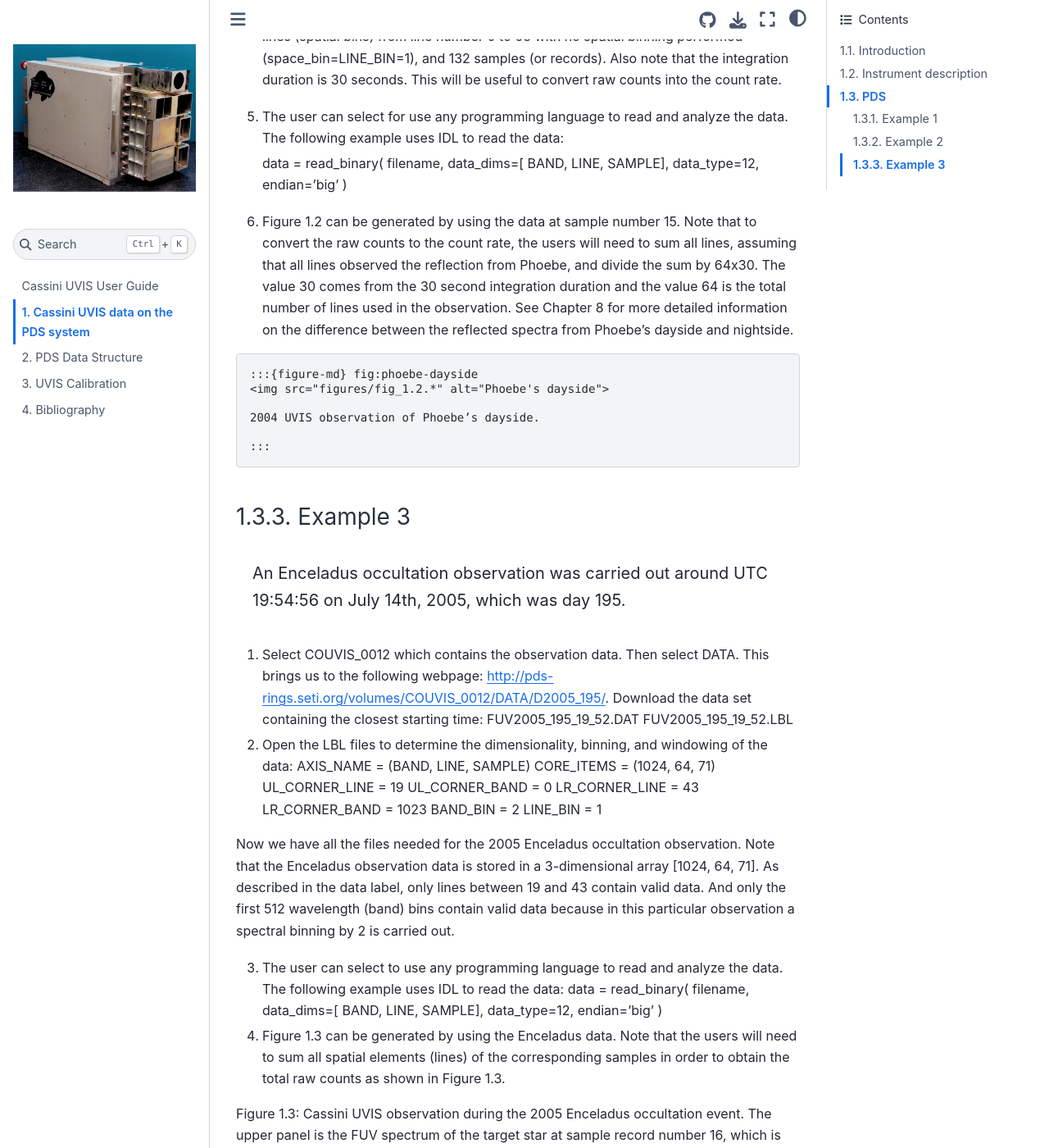
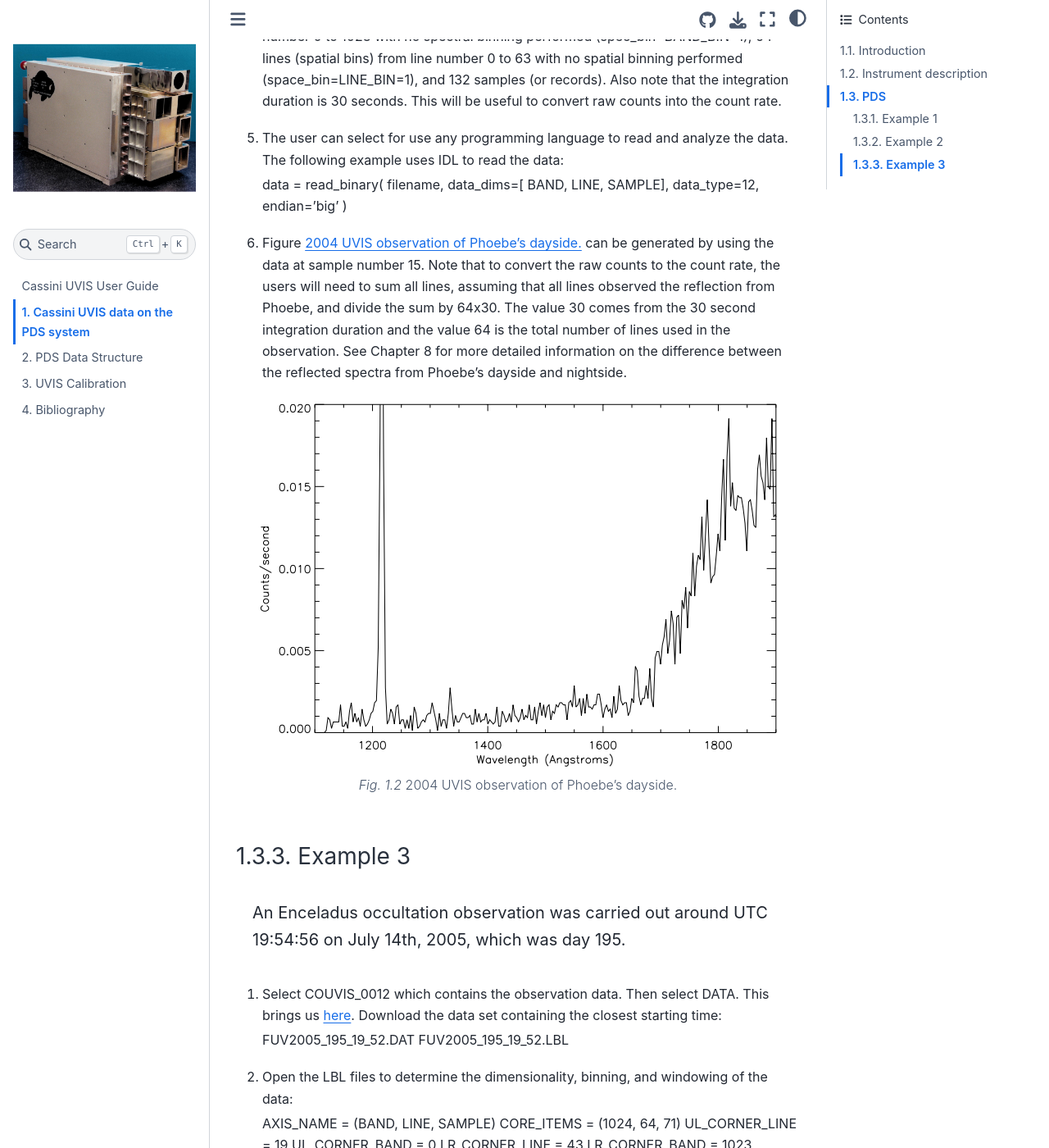
Before and after one commit to Cassini-UVIS/users_guide, a Jupyter Book: the page built from 01_uvis_on_pds.md, in a window 1280 px wide and 1400 px high, scrolled down 8966 px. Shown: the whole window at 82% size. Built offline with Jupyter Book 1.0.4 settings and Sphinx 7.4.7 and the Sphinx Book theme 1.1.4, drawn with Linux system fonts in a browser that asks for light colours; cross-references to code outside the pages are shown as plain code; some of the changed text lies outside the part shown.

Commit message:
checking formatting

````diff
--- a/01_uvis_on_pds.md
+++ b/01_uvis_on_pds.md
@@ -253,7 +253,7 @@ following example uses IDL to read the data:
     Note that endian keyword is set to `big` because the machine used to create the binary file follows big-endian byte ordering.
     Also note that in IDL, type code 12 refers to a 16-bit unsigned integer ranging from 0 to 65535.
 6. Some supporting IDL codes and calibration files can be found on the PDS system associated
-with the data. For example, the users can go to [this link](https://pds-rings.seti.org/volumes/COUVIS_0011/SOFTWARE/CALIB/VERSION_3) to download `F_FLIGHT_WAVELENGTH.PRO`, which can provide the wavelength scale of the data. Figure 1.1 can be generated by summing all the sample data from lines 2 and 61.
+with the data. For example, the users can go to [this link](https://pds-rings.seti.org/volumes/COUVIS_0011/SOFTWARE/CALIB/VERSION_3) to download `F_FLIGHT_WAVELENGTH.PRO`, which can provide the wavelength scale of the data. Figure {ref}`fig:saturn-aurora` can be generated by summing all the sample data from lines 2 and 61.
 
 :::{figure-md} fig:saturn-aurora
 <img src="figures/fig_1.1.*" alt="Saturn's aurora on 2005-172">
@@ -306,65 +306,63 @@ following example uses IDL to read the data:
 
     data = read_binary( filename, data_dims=[ BAND, LINE, SAMPLE], data_type=12, endian='big' )
 
-6. Figure 1.2 can be generated by using the data at sample number 15. Note that to convert
-the raw counts to the count rate, the users will need to sum all lines, assuming that all lines
-observed the reflection from Phoebe, and divide the sum by 64x30. The value 30 comes from
-the 30 second integration duration and the value 64 is the total number of lines used in the
-observation. See Chapter 8 for more detailed information on the difference between the
-reflected spectra from Phoebe’s dayside and nightside.
+6. Figure {ref}`fig:phoebe-dayside` can be generated by using the data at sample number 15.
+Note that to convert the raw counts to the count rate, the users will need to sum all lines, assuming that all lines observed the reflection from Phoebe, and divide the sum by 64x30.
+The value 30 comes from the 30 second integration duration and the value 64 is the total number of lines used in the observation.
+See Chapter 8 for more detailed information on the difference between the reflected spectra from Phoebe’s dayside and nightside.
 
-
-```
 :::{figure-md} fig:phoebe-dayside
 <img src="figures/fig_1.2.*" alt="Phoebe's dayside">
 
 2004 UVIS observation of Phoebe’s dayside.
 
 :::
-```
 
 ### Example 3
+
 ```{epigraph}
 An Enceladus occultation observation was carried out around UTC 19:54:56 on July 14th, 2005, which was day 195.
 ```
 
-1) Select COUVIS_0012 which contains the observation data. Then select DATA. This
-brings us to the following webpage: [http://pds-](http://pds-)
-rings.seti.org/volumes/COUVIS_0012/DATA/D2005_195/. Download the data set
-containing the closest starting time:
-FUV2005_195_19_52.DAT
-FUV2005_195_19_52.LBL
+1) Select COUVIS_0012 which contains the observation data.
+Then select DATA.
+This brings us [here](https://pds-rings.seti.org/volumes/COUVIS_0012/DATA/D2005_195/).
+Download the data set containing the closest starting time:
+
+    FUV2005_195_19_52.DAT
+    FUV2005_195_19_52.LBL
 
 2) Open the LBL files to determine the dimensionality, binning, and windowing of the data:
-AXIS_NAME = (BAND, LINE, SAMPLE)
-CORE_ITEMS = (1024, 64, 71)
-UL_CORNER_LINE = 19
-UL_CORNER_BAND = 0
-LR_CORNER_LINE = 43
-LR_CORNER_BAND = 1023
-BAND_BIN = 2
-LINE_BIN = 1
 
-Now we have all the files needed for the 2005 Enceladus occultation observation. Note that
-the Enceladus observation data is stored in a 3-dimensional array [1024, 64, 71]. As
-described in the data label, only lines between 19 and 43 contain valid data. And only the
-first 512 wavelength (band) bins contain valid data because in this particular observation a
+    AXIS_NAME = (BAND, LINE, SAMPLE)
+    CORE_ITEMS = (1024, 64, 71)
+    UL_CORNER_LINE = 19
+    UL_CORNER_BAND = 0
+    LR_CORNER_LINE = 43
+    LR_CORNER_BAND = 1023
+    BAND_BIN = 2
+    LINE_BIN = 1
+
+Now we have all the files needed for the 2005 Enceladus occultation observation.
+Note that the Enceladus observation data is stored in a 3-dimensional array [1024, 64, 71].
+As described in the data label, only lines between 19 and 43 contain valid data.
+And only the first 512 wavelength (band) bins contain valid data because in this particular observation a
 spectral binning by 2 is carried out.
 
-3) The user can select to use any programming language to read and analyze the data. The
-following example uses IDL to read the data:
-data = read_binary( filename, data_dims=[ BAND, LINE, SAMPLE],
-data_type=12, endian='big' )
+3) The user can select to use any programming language to read and analyze the data.
+The following example uses IDL to read the data:
 
-4) Figure 1.3 can be generated by using the Enceladus data. Note that the users will need to sum
-all spatial elements (lines) of the corresponding samples in order to obtain the total raw counts as
-shown in Figure 1.3.
+    data = read_binary( filename, data_dims=[ BAND, LINE, SAMPLE],
+    data_type=12, endian='big' )
+
+4) Figure 1.3 can be generated by using the Enceladus data.
+Note that the users will need to sum all spatial elements (lines) of the corresponding samples in order to obtain the total raw counts as shown in Figure 1.3.
 
 
-Figure 1.3: Cassini UVIS observation during the 2005 Enceladus occultation event. The upper panel is the FUV
-spectrum of the target star at sample record number 16, which is before the occultation. The middle panel
-corresponds to sample record number 32, during the occultation. The lower panel shows the division between
-sample 32 and 16, which can be matched with the absorption features of water vapor (see Hansen et al. 2006 ).
+Figure 1.3: Cassini UVIS observation during the 2005 Enceladus occultation event.
+The upper panel is the FUV spectrum of the target star at sample record number 16, which is before the occultation.
+The middle panel corresponds to sample record number 32, during the occultation.
+The lower panel shows the division between sample 32 and 16, which can be matched with the absorption features of water vapor (see Hansen et al. 2006 ).
 
 In the above, we provide some examples on how different data types can be retrieved
 from the PDS. The PDS archive contains instructions for reading the data that provide an
````
Also changed, not shown: other parts of 01_uvis_on_pds.md (+1 -1 lines).
